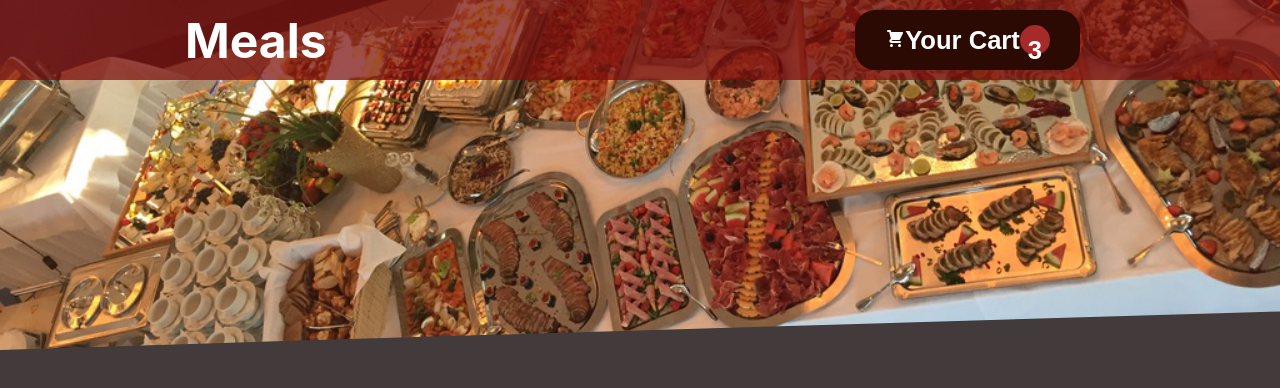
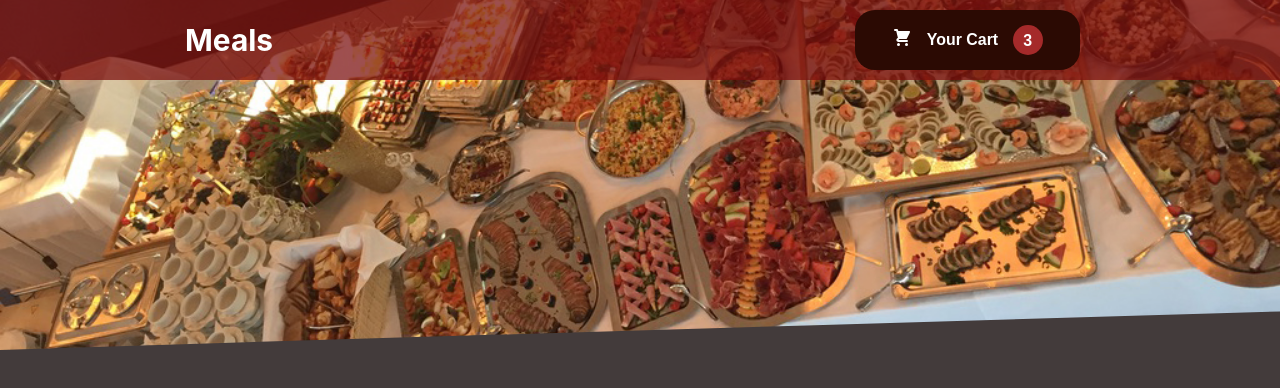
Before and after one commit to YasirHasn9/meals, a React (Create React App) app: page / in a window 1280 px wide. Shown: the top 388 px of the page. Built offline with nearby package versions, Linux system fonts and the light colour scheme.

Commit message:
generic font size

```diff
--- a/src/index.css
+++ b/src/index.css
@@ -4,14 +4,15 @@
   padding: 0;
   box-sizing: border-box;
 }
-body {
+body, html {
   margin: 0;
   font-family: -apple-system, BlinkMacSystemFont, 'Segoe UI', 'Roboto', 'Oxygen',
     'Ubuntu', 'Cantarell', 'Fira Sans', 'Droid Sans', 'Helvetica Neue',
     sans-serif;
   -webkit-font-smoothing: antialiased;
   -moz-osx-font-smoothing: grayscale;
-  background-color:#433b3b
+  background-color:#433b3b;
+  font-size: 62.25%;
 }
 
 code {
```
